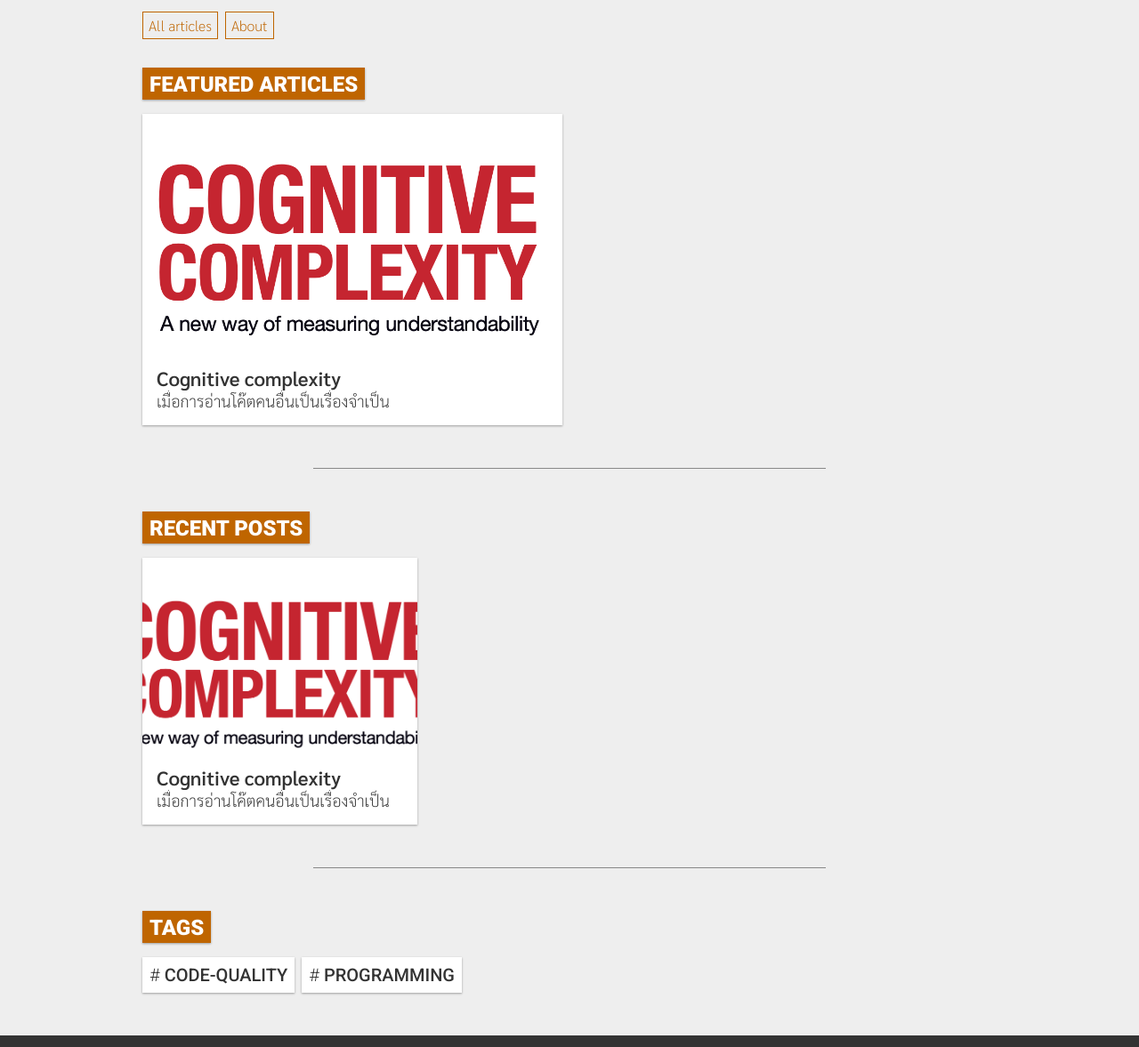
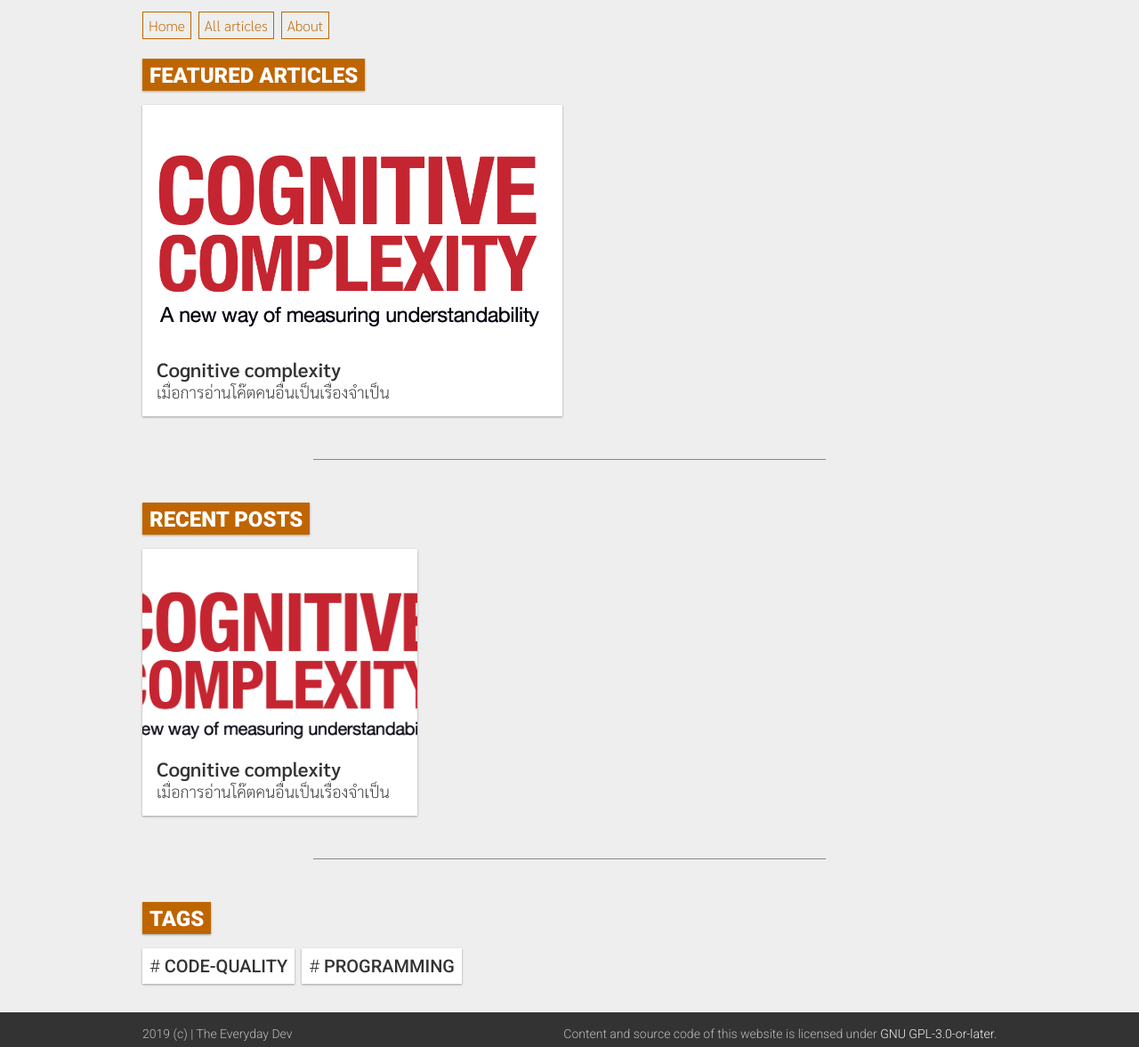
Before and after one commit to encX/the-everyday-dev-blog, a Gatsby site: page / in a window 1280 px wide. Shown: the part 134-1311 px from the top of the page at 89% size. Built offline with nearby package versions, Linux system fonts and the light colour scheme; Gatsby itself is replaced by a stand-in of ours.

Commit message:
Unite font setting

```diff
--- a/src/components/common.scss
+++ b/src/components/common.scss
@@ -70,3 +70,9 @@ $accent-dark: darken($accent, 20%);
 	width: 100%;
 	max-width: $screen-md-min;
 }
+
+@mixin reading-fontsize {
+	font-size: 16px;
+	@media screen and (min-width: $screen-sm-min) { font-size: 18px }
+	@media screen and (min-width: $screen-md-min) { font-size: 20px }
+}
--- a/src/components/footer.scss
+++ b/src/components/footer.scss
@@ -4,6 +4,7 @@ footer {
 	> .content {
 		display: grid;
 		grid-gap: 8px;
+
 		grid-template: "footer-license" "footer-company";
 		@media screen and (min-width: $screen-sm-min) {
 			grid-template: "footer-company footer-license";
@@ -14,8 +15,9 @@ footer {
 		#license { grid-area: footer-license }
 		#company { grid-area: footer-company }
 
-		> h6 {
+		h6 {
 			font-size: 14px;
+			@media screen and (min-width: $screen-md-min) { font-size: 14px; }
 			font-weight: 300;
 			font-family: 'Roboto', sans-serif;
 		}
--- a/src/components/footer.tsx
+++ b/src/components/footer.tsx
@@ -4,8 +4,8 @@ import './footer.scss';
 const Footer: React.FunctionComponent = () => (
 	<footer>
 		<section className="content">
-			<h6 id="license">Content and source code of this website are licensed under <a href="/license">GNU GPLv3.</a></h6>
-			<h6 id="company">2019 The everyday dev</h6>
+			<h6 id="license">Content and source code of this website is licensed under <a href="/license">GNU GPL-3.0-or-later</a>.</h6>
+			<h6 id="company">2019 (c) | The Everyday Dev</h6>
 		</section>
 	</footer>
 );
--- a/src/components/page-layout.scss
+++ b/src/components/page-layout.scss
@@ -11,7 +11,7 @@
 html {
 	height: 100%;
 	font-family: 'Sarabun', sans-serif;
-	font-size: 20px;
+	@include reading-fontsize;
 
 	background-color: $light;
 	@media (prefers-color-scheme: dark) {background-color: $dark;}
@@ -29,6 +29,11 @@ body,
 #gatsby-focus-wrapper,
 #root {
 	min-height: 100vh;
+
+	text-size-adjust: none;
+	-webkit-text-size-adjust: none;
+	-moz-text-size-adjust: none;
+	-ms-text-size-adjust: none;
 }
 
 body {
@@ -86,6 +91,8 @@ body {
 		font-size: 14px;
 		display: flex;
 		justify-content: center;
+		flex-flow: row wrap;
+		align-content: space-between;
 
 		@media screen and (min-width: $screen-md-min) {
 			justify-content: flex-start;
@@ -94,6 +101,12 @@ body {
 
 		a {
 			border: 1px solid $accent-dark;
+			padding: 4px 6px;
+
+			& + a {
+				margin-left: 8px;
+			}
+
 			color: $accent-dark;
 			@media (prefers-color-scheme: dark) {
 				border-color: $accent-light;
@@ -110,20 +123,16 @@ body {
 				}
 			}
 
-			padding: 4px 6px;
-
-			& + a {margin-left: 8px}
 		}
 	}
 	> main {
 		grid-area: main;
 
-		margin-top: 16px;
+		margin-top: 2px;
 		margin-bottom: 16px;
 
-		@media screen and (min-width: $screen-sm-min) {
-			margin-bottom: 32px;
-		}
+		@media screen and (min-width: $screen-sm-min) {margin-top: 4px}
+		@media screen and (min-width: $screen-md-min) {margin-top: 6px}
 	}
 	> footer {
 		grid-area: footer;
--- a/src/components/page-layout.tsx
+++ b/src/components/page-layout.tsx
@@ -37,6 +37,7 @@ const PageLayout: React.FunctionComponent<PageLayoutProps> = ({ children, mainId
 					</a>
 				</header>
 				<nav>
+					<a href="/">Home</a>
 					<a href="/all">All articles</a>
 					<a href="/about">About</a>
 				</nav>
--- a/src/templates/text-page.scss
+++ b/src/templates/text-page.scss
@@ -1,3 +1,5 @@
+@import "../components/common";
+
 section#text-content {
 	white-space: unset;
 	text-align: justify;
```
